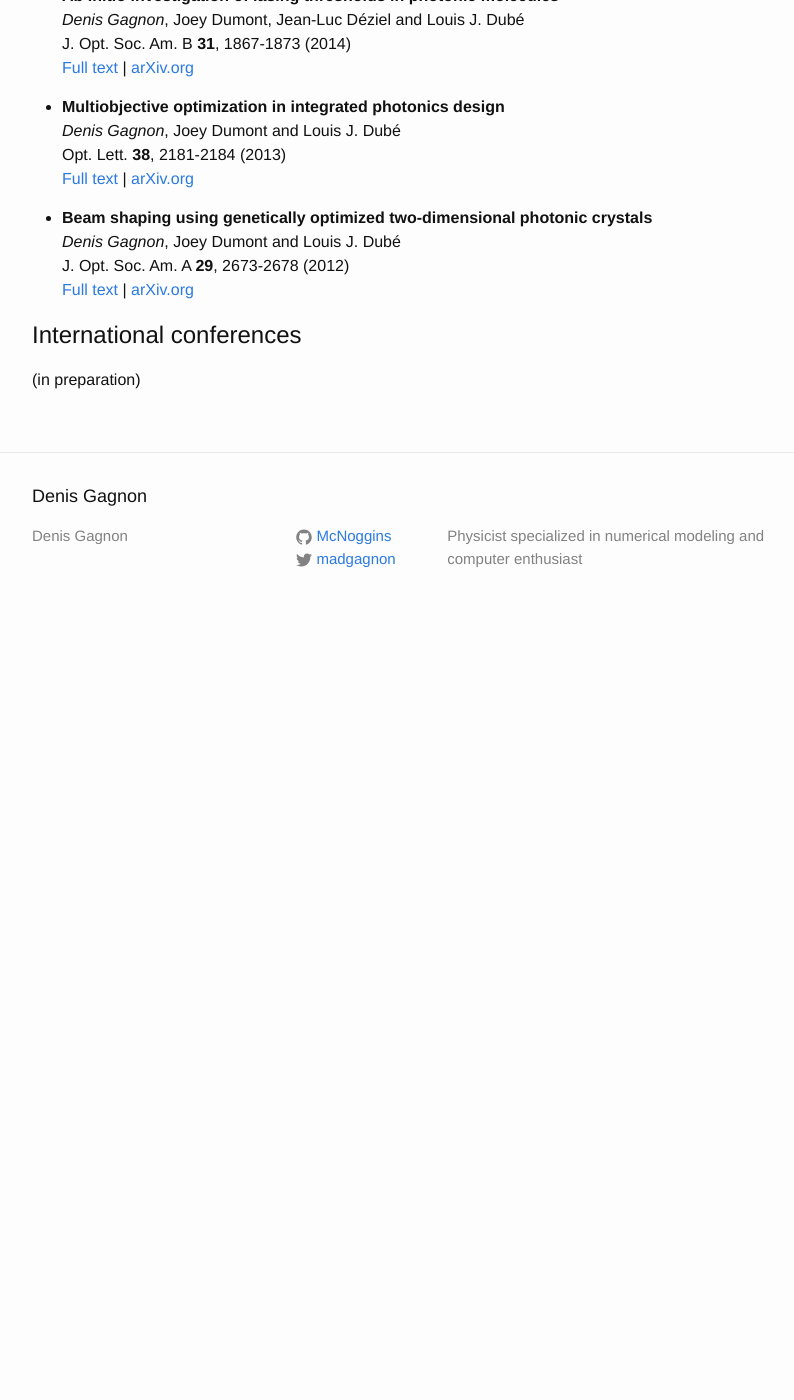
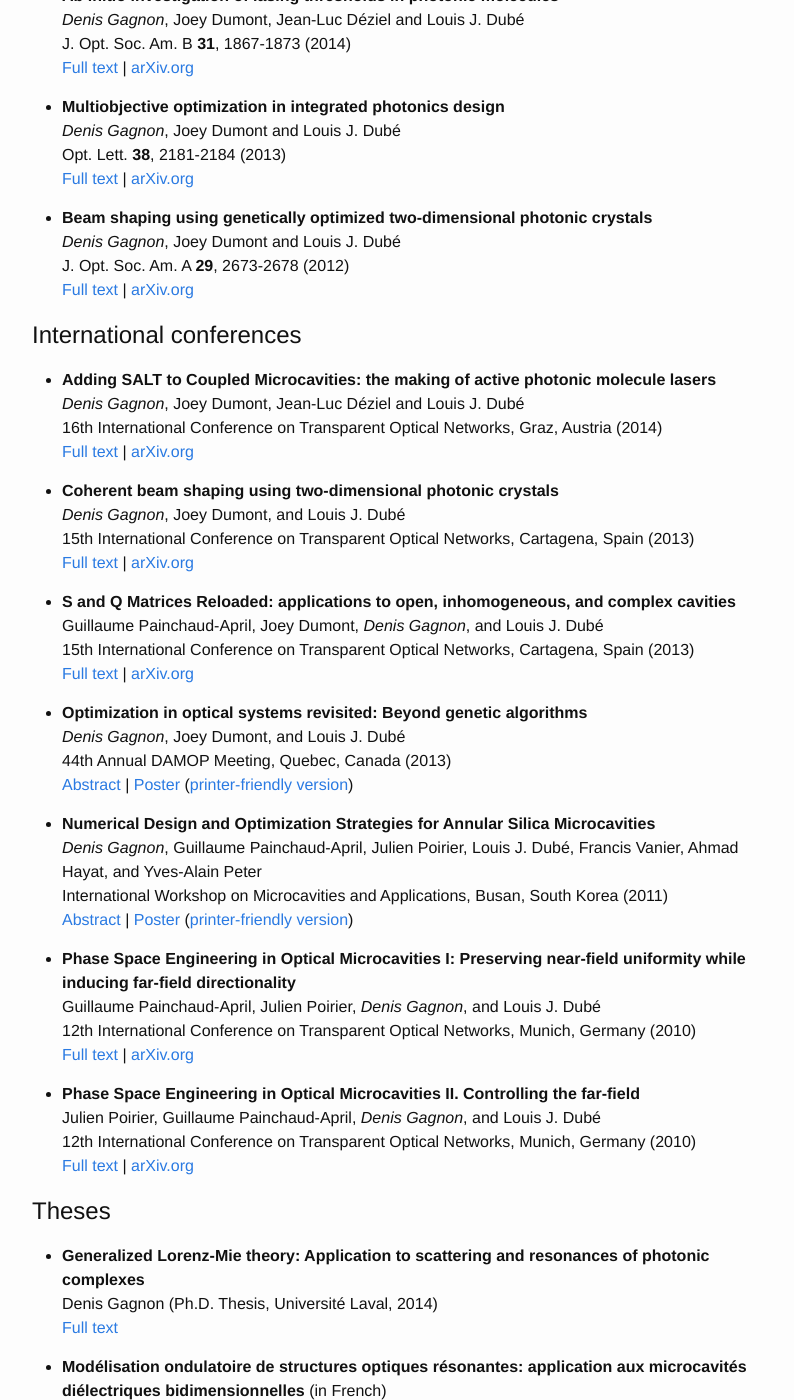
Before and after one commit to McNoggins/mcnoggins.github.io, a Jekyll site: the page built from publications.md, in a window 1280 px wide and 1400 px high, scrolled down 342 px. Shown: the whole window, without its empty margins (238-1032 px from the left). Built offline with Jekyll 4.4.1, drawn with Linux system fonts in a browser that asks for light colours; before the commit the page ends 972 px from its top, so only the background shows below that; some of the changed text lies outside the part shown.

Commit message:
ENH publications.md

```diff
--- a/publications.md
+++ b/publications.md
@@ -6,7 +6,6 @@ permalink: /publications/
 
 In peer-reviewed journals
 =============
-
 * **Optimization of integrated polarization filters** <br>
 *Denis Gagnon*, Joey Dumont, Jean-Luc Déziel and Louis J. Dubé <br>
 Opt. Lett. **39**, 5768-5771 (2014) <br>
@@ -33,4 +32,58 @@ J. Opt. Soc. Am. A **29**, 2673-2678 (2012) <br>
 
 International conferences
 =============
-(in preparation)
+* **Adding SALT to Coupled Microcavities: the making of active photonic molecule lasers** <br>
+*Denis Gagnon*, Joey Dumont, Jean-Luc Déziel and Louis J. Dubé <br>
+16th International Conference on Transparent Optical Networks, Graz, Austria (2014) <br>
+[Full text](http://dx.doi.org/10.1109/ICTON.2014.6876299){:target="_blank"} |
+[arXiv.org](http://arxiv.org/abs/1405.0168){:target="_blank"}
+
+* **Coherent beam shaping using two-dimensional photonic crystals** <br>
+*Denis Gagnon*, Joey Dumont, and Louis J. Dubé <br>
+15th International Conference on Transparent Optical Networks, Cartagena, Spain (2013) <br>
+[Full text](http://dx.doi.org/10.1109/ICTON.2013.6602751){:target="_blank"} |
+[arXiv.org](http://arxiv.org/abs/1305.0193){:target="_blank"}
+
+* **S and Q Matrices Reloaded: applications to open, inhomogeneous, and complex cavities** <br>
+Guillaume Painchaud-April, Joey Dumont, *Denis Gagnon*, and Louis J. Dubé  <br>
+15th International Conference on Transparent Optical Networks, Cartagena, Spain (2013) <br>
+[Full text](http://dx.doi.org/10.1109/ICTON.2013.6602811){:target="_blank"} |
+[arXiv.org](http://arxiv.org/abs/1305.0473){:target="_blank"}
+
+* **Optimization in optical systems revisited: Beyond genetic algorithms** <br>
+*Denis Gagnon*, Joey Dumont, and Louis J. Dubé <br>
+44th Annual DAMOP Meeting, Quebec, Canada (2013) <br>
+[Abstract](http://www.dynamica.phy.ulaval.ca/fileadmin/abs/damop2013_abstract_dg.pdf){:target="_blank"} |
+[Poster](http://www.dynamica.phy.ulaval.ca/fileadmin/posters/damop2013_dgagnon_poster.pdf){:target="_blank"}
+([printer-friendly version](http://www.dynamica.phy.ulaval.ca/fileadmin/posters/damop2013_dgagnon_handout.pdf){:target="_blank"})
+
+* **Numerical Design and Optimization Strategies for Annular Silica Microcavities** <br>
+*Denis Gagnon*, Guillaume Painchaud-April, Julien Poirier, Louis J. Dubé, Francis Vanier, Ahmad Hayat, and Yves-Alain Peter <br>
+International Workshop on Microcavities and Applications, Busan, South Korea (2011) <br>
+[Abstract](http://www.dynamica.phy.ulaval.ca/fileadmin/abs/woma2011_abstract_gagnon.pdf){:target="_blank"} |
+[Poster](http://www.dynamica.phy.ulaval.ca/fileadmin/posters/woma2011_poster_gagnon.pdf){:target="_blank"}
+([printer-friendly version](http://www.dynamica.phy.ulaval.ca/fileadmin/posters/woma2011_poster_gagnon_blanc.pdf){:target="_blank"})
+
+* **Phase Space Engineering in Optical Microcavities I: Preserving near-field uniformity while inducing far-field directionality** <br>
+Guillaume Painchaud-April, Julien Poirier, *Denis Gagnon*, and Louis J. Dubé <br>
+12th International Conference on Transparent Optical Networks, Munich, Germany (2010) <br>
+[Full text](http://dx.doi.org/10.1109/ICTON.2010.5548943){:target="_blank"} |
+[arXiv.org](http://arxiv.org/abs/1005.1092){:target="_blank"}
+
+* **Phase Space Engineering in Optical Microcavities II. Controlling the far-field** <br>
+Julien Poirier, Guillaume Painchaud-April, *Denis Gagnon*, and Louis J. Dubé <br>
+12th International Conference on Transparent Optical Networks, Munich, Germany (2010) <br>
+[Full text](http://dx.doi.org/10.1109/ICTON.2010.5549310){:target="_blank"} |
+[arXiv.org](http://arxiv.org/abs/1005.1093){:target="_blank"}
+
+
+Theses
+=============
+* **Generalized Lorenz-Mie theory: Application to scattering and resonances of photonic complexes** <br>
+Denis Gagnon (Ph.D. Thesis, Université Laval, 2014) <br>
+[Full text](http://www.dynamica.phy.ulaval.ca/fileadmin/theses/gagnon14_thesis.pdf){:target="_blank"}
+
+* **Modélisation ondulatoire de structures optiques résonantes: application aux microcavités diélectriques bidimensionnelles** (in French) <br>
+(Wave modeling of resonant optical structures: application to two-dimensional dielectric microcavities) <br>
+Denis Gagnon (M.Sc. Thesis, Université Laval, 2011) <br>
+[Full text](http://www.dynamica.phy.ulaval.ca/fileadmin/theses/gagnon11_master.pdf){:target="_blank"}
```
